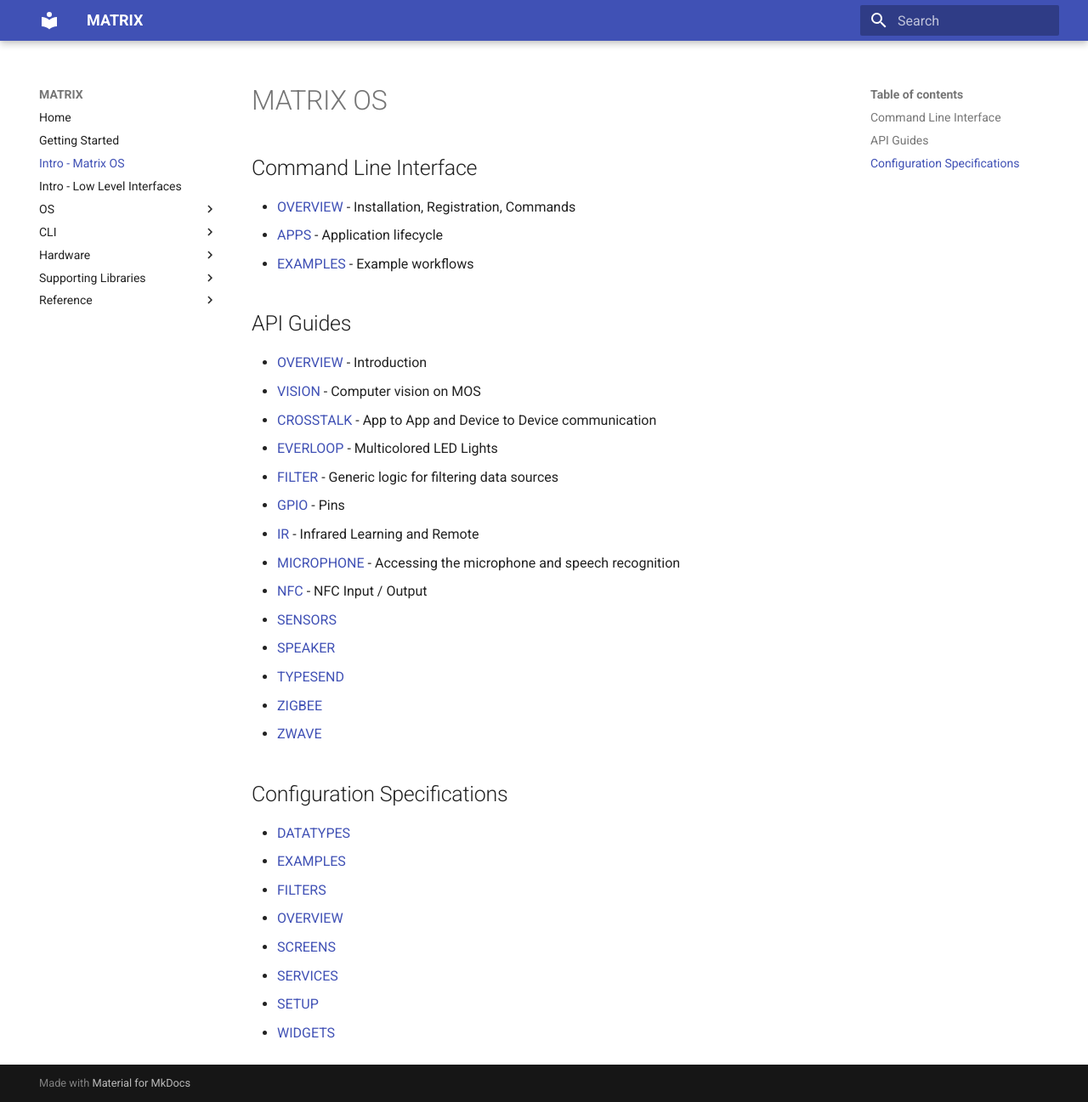
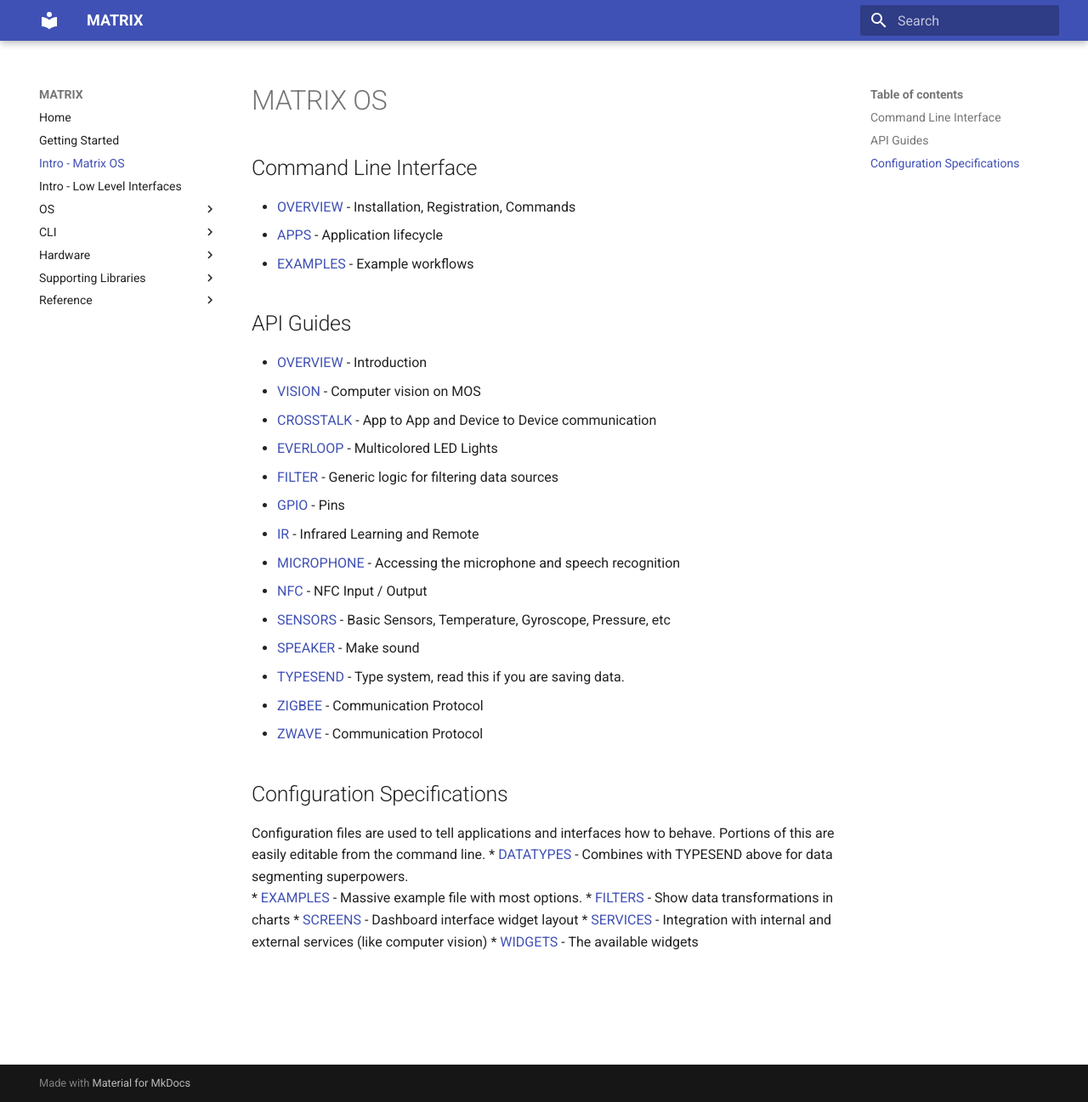
Before and after one commit to matrix-io/matrix-documentation, an MkDocs documentation site: the page built from docs/intro/matrix.md, in a window 1280 px wide and 1297 px high. Shown: the whole window at 85% size. Built offline with MkDocs 1.6.1 and Material for MkDocs 9.7.7, drawn with Linux system fonts in a browser that asks for light colours; old or Windows-style settings are respelled for this version of MkDocs.

Commit message:
wrap up intro pages

```diff
--- a/docs/intro/matrix.md
+++ b/docs/intro/matrix.md
@@ -15,18 +15,17 @@
 * [IR](../API/ir.md) - Infrared Learning and Remote
 * [MICROPHONE](../API/microphone.md) - Accessing the microphone and speech recognition
 * [NFC](../API/nfc.md) - NFC Input / Output
-* [SENSORS](../API/sensors.md)
-* [SPEAKER](../API/speaker.md)
-* [TYPESEND](../API/typesend.md)
-* [ZIGBEE](../API/zigbee.md)
-* [ZWAVE](../API/zwave.md)
+* [SENSORS](../API/sensors.md) - Basic Sensors, Temperature, Gyroscope, Pressure, etc
+* [SPEAKER](../API/speaker.md) - Make sound
+* [TYPESEND](../API/typesend.md) - Type system, read this if you are saving data.
+* [ZIGBEE](../API/zigbee.md) - Communication Protocol
+* [ZWAVE](../API/zwave.md) - Communication Protocol
 
 ## Configuration Specifications
-* [DATATYPES](../Configuration/datatypes.md)
-* [EXAMPLES](../Configuration/examples.md)
-* [FILTERS](../Configuration/filters.md)
-* [OVERVIEW](../Configuration/overview.md)
-* [SCREENS](../Configuration/screens.md)
-* [SERVICES](../Configuration/services.md)
-* [SETUP](../Configuration/setup.md)
-* [WIDGETS](../Configuration/widgets.md)
+Configuration files are used to tell applications and interfaces how to behave. Portions of this are easily editable from the command line.
+* [DATATYPES](../Configuration/datatypes.md) - Combines with TYPESEND above for data segmenting superpowers.
+* [EXAMPLES](../Configuration/examples.md) - Massive example file with most options.
+* [FILTERS](../Configuration/filters.md) - Show data transformations in charts
+* [SCREENS](../Configuration/screens.md) - Dashboard interface widget layout
+* [SERVICES](../Configuration/services.md) - Integration with internal and external services (like computer vision)
+* [WIDGETS](../Configuration/widgets.md) - The available widgets
```
Also changed, not shown: docs/Configuration/overview.md (added), docs/Configuration/setup.md (deleted).
